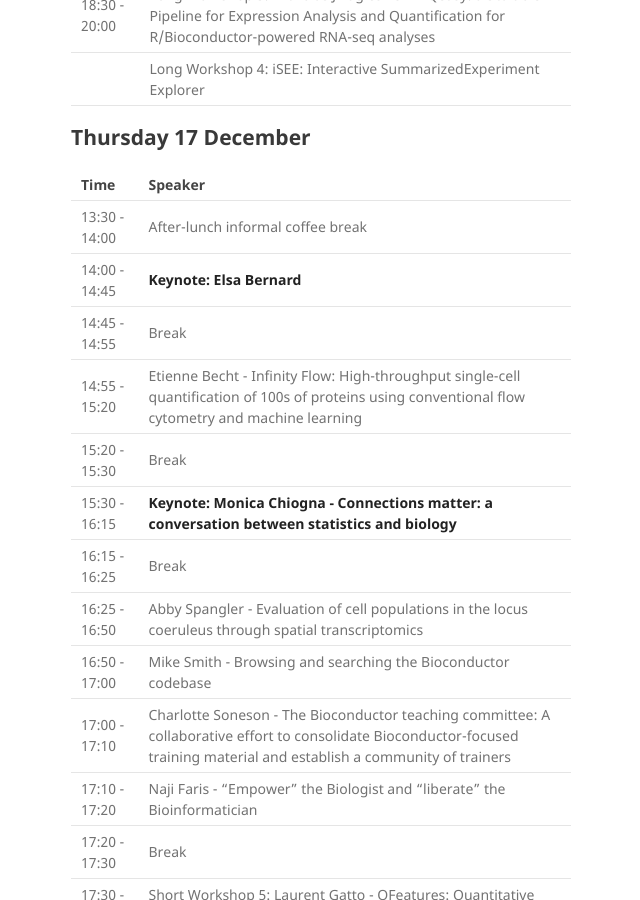
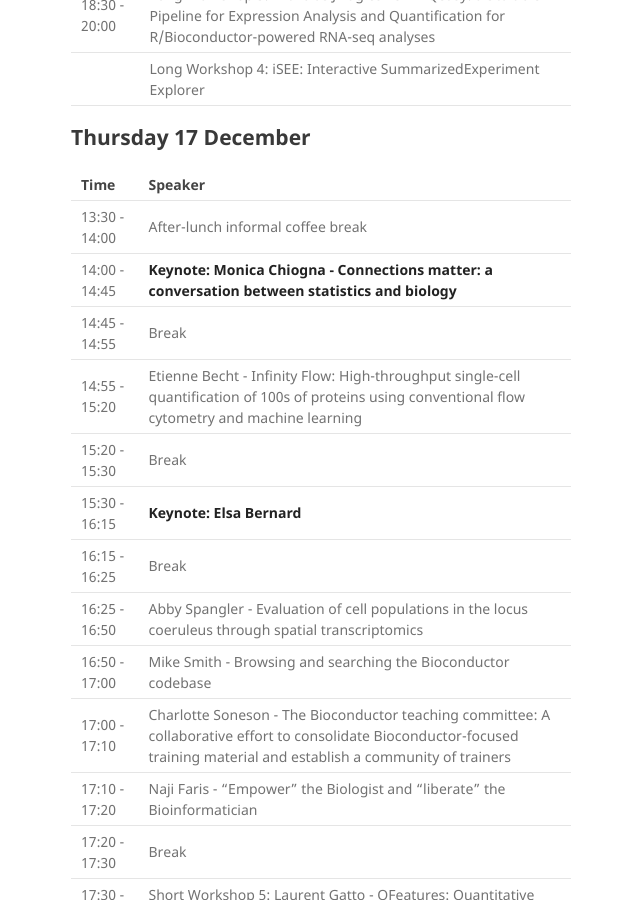
Before and after one commit to Bioconductor/EuroBioc2020, a Jekyll site: the page built from docs/conference_schedule.md, in a window 1280 px wide and 900 px high, scrolled down 3774 px. Shown: the whole window, without its empty margins (499-1139 px from the left). Built offline with Jekyll 4.4.1, drawn with Linux system fonts in a browser that asks for light colours.

```diff
--- a/docs/conference_schedule.md
+++ b/docs/conference_schedule.md
@@ -86,11 +86,11 @@ The conference will take place on 14-18 December 2020, from 14:00 to 20:00 CET.
 | Time | Speaker |
 | ---- | ------- |
 | 13:30 - 14:00 | After-lunch informal coffee break |
-| 14:00 - 14:45 | **Keynote: Elsa Bernard** |
+| 14:00 - 14:45 | **Keynote: Monica Chiogna - Connections matter: a conversation between statistics and biology** |
 | 14:45 - 14:55 | Break |
 | 14:55 - 15:20 | Etienne Becht - Infinity Flow: High-throughput single-cell quantification of 100s of proteins using conventional flow cytometry and machine learning |
 | 15:20 - 15:30 | Break |
-| 15:30 - 16:15 | **Keynote: Monica Chiogna - Connections matter: a conversation between statistics and biology** |
+| 15:30 - 16:15 | **Keynote: Elsa Bernard** |
 | 16:15 - 16:25 | Break |
 | 16:25 - 16:50 | Abby Spangler - Evaluation of cell populations in the locus coeruleus through spatial transcriptomics |
 | 16:50 - 17:00 | Mike Smith - Browsing and searching the Bioconductor codebase |
```
Also changed, not shown: 1 other file.
